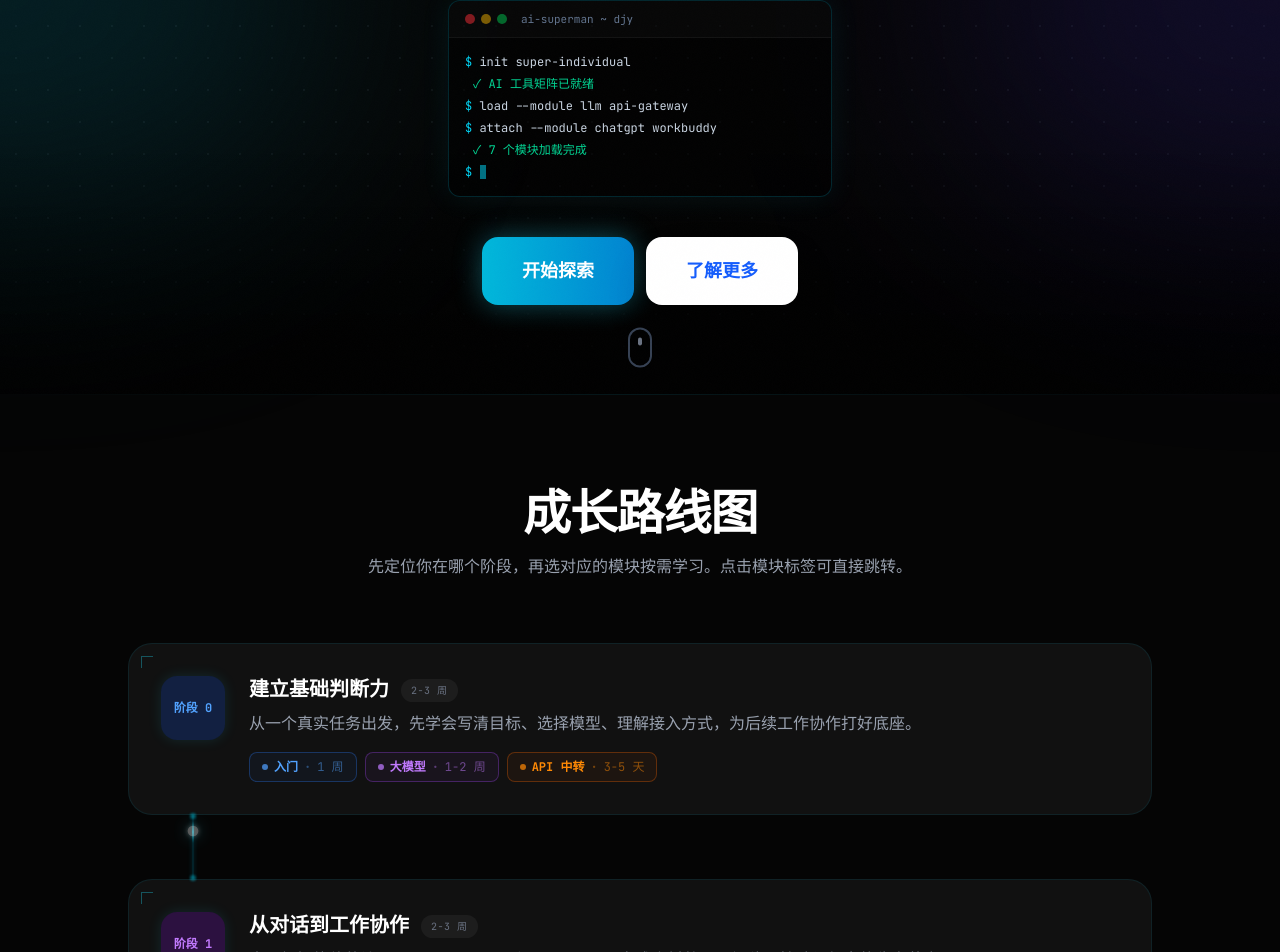
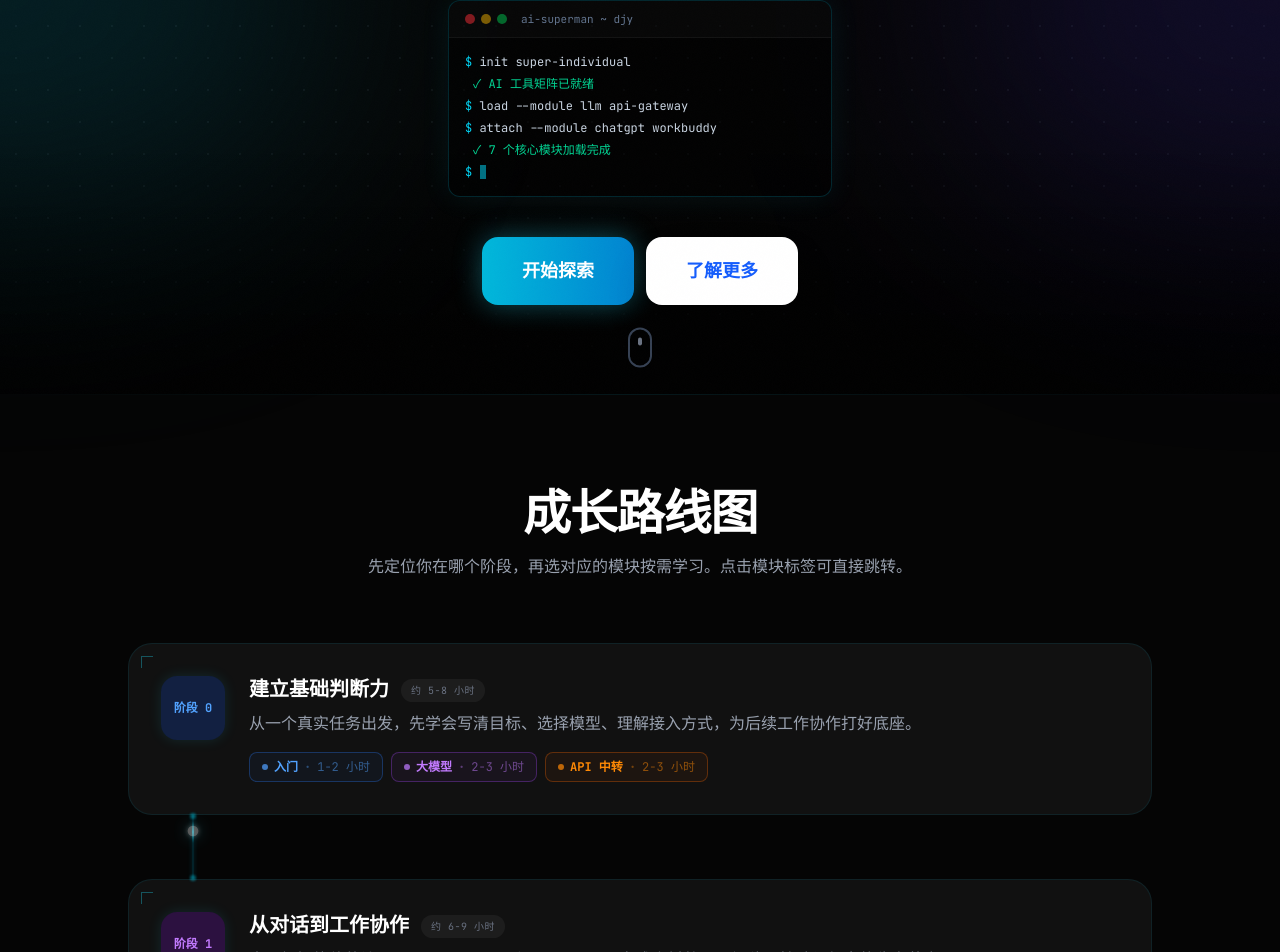
Before and after one commit to jiangjinggit/ai-super-djy-new, a React (Vite) app: page / in a window 1280 px wide. Shown: the part 406-1358 px from the top of the page. Built offline with nearby package versions, Linux system fonts and the light colour scheme.

Commit message:
fix site-wide content consistency

```diff
--- a/src/components/lesson-page/LessonMarkdown.tsx
+++ b/src/components/lesson-page/LessonMarkdown.tsx
@@ -196,8 +196,13 @@ const components: Components = {
     );
   },
   table: ({ node, ...props }) => (
-    <div className="custom-scrollbar my-8 overflow-x-auto rounded-[28px] border border-slate-200 dark:border-white/10 bg-slate-200 dark:bg-black/20 shadow-[inset_0_1px_0_rgba(255,255,255,0.04)]">
-      <table className="min-w-[640px] w-full border-collapse text-left" {...props} />
+    <div
+      className="custom-scrollbar my-8 max-w-full overflow-x-auto overscroll-x-contain rounded-[28px] border border-slate-200 dark:border-white/10 bg-slate-200 dark:bg-black/20 shadow-[inset_0_1px_0_rgba(255,255,255,0.04)]"
+      role="region"
+      aria-label="可横向滚动的数据表"
+      tabIndex={0}
+    >
+      <table className="min-w-[560px] w-full border-collapse text-left md:min-w-[640px]" {...props} />
     </div>
   ),
   thead: ({ node, ...props }) => <thead className="bg-blue-500/10" {...props} />,
--- a/src/content/modules/index.ts
+++ b/src/content/modules/index.ts
@@ -15,10 +15,20 @@ import { openclawModule } from './openclaw';
 import { superIndividualModule } from './superIndividual';
 import { workBuddyModule } from './workBuddy';
 
-const lessonMarkdownFiles = import.meta.glob('../lessons/**/*.md', {
-  import: 'default',
-  query: '?raw',
-}) as Record<string, () => Promise<string>>;
+const lessonMarkdownFiles = import.meta.glob(
+  [
+    '../lessons/**/*.md',
+    '!../lessons/cases/*.md',
+    '!../lessons/openclaw/openclaw-channels.md',
+    '!../lessons/openclaw/openclaw-feishu-content-monitor.md',
+    '!../lessons/openclaw/openclaw-feishu-ops-watch.md',
+    '!../lessons/openclaw/openclaw-soul.md',
+  ],
+  {
+    import: 'default',
+    query: '?raw',
+  },
+) as Record<string, () => Promise<string>>;
 
 const BASE_MODULES: Record<ModuleId, BaseModuleContent> = {
   'super-individual': superIndividualModule,
@@ -46,14 +56,14 @@ const MODULE_METADATA: Record<
   }
 > = {
   'super-individual': {
-    estimatedTime: '1 周',
+    estimatedTime: '1-2 小时',
     difficulty: 'beginner',
     audience: ['第一次把 AI 用进真实工作的零基础用户', '希望减少重复劳动的个人学习者'],
     tags: ['AI 入门', '真实任务', 'Prompt', '模板复用'],
     prerequisites: ['准备一个低风险小任务和一份真实材料'],
   },
   llm: {
-    estimatedTime: '1-2 周',
+    estimatedTime: '2-3 小时',
     difficulty: 'intermediate',
     audience: ['需要做模型选型的用户', '准备接 API 或做多模型协作的用户'],
     tags: ['模型选型', 'API', '上下文', '成本控制'],
@@ -141,6 +151,12 @@ const extractLessonSlug = (image: string) => {
 };
 
 const getLessonBody = (moduleId: ModuleId, slug: string, lesson: BaseLesson): (() => Promise<string>) => {
+  // 场景模块已收束为轻量工作流，统一使用模块内的精简正文，避免旧版复杂配置再次进入公开课程。
+  const fallback = lesson.fullContent.map((item) => `## ${item.subtitle}\n\n${item.text}`).join('\n\n');
+  if (moduleId === 'cases') {
+    return () => Promise.resolve(fallback);
+  }
+
   const key = `../lessons/${moduleId}/${slug}.md`;
   const loader = lessonMarkdownFiles[key];
 
@@ -148,8 +164,6 @@ const getLessonBody = (moduleId: ModuleId, slug: string, lesson: BaseLesson): ((
     return loader;
   }
 
-  // 回退：从 fullContent 生成
-  const fallback = lesson.fullContent.map((item) => `## ${item.subtitle}\n\n${item.text}`).join('\n\n');
   return () => Promise.resolve(fallback);
 };
 
--- a/src/content/modules/llm.ts
+++ b/src/content/modules/llm.ts
@@ -145,7 +145,7 @@ export const llmModule: BaseModuleContent = {
     },
   ],
   cta: {
-    text: '模型逻辑理顺后，下一步深入 Codex 实战 → 学习 Codex 智能体',
-    link: '/module/codex-agent',
+    text: '模型选型逻辑理顺后，下一步把模型接入方式配置清楚 → 学习 API 中转与模型接入',
+    link: '/module/api-gateway',
   },
 };
--- a/src/content/modules/superIndividual.ts
+++ b/src/content/modules/superIndividual.ts
@@ -155,7 +155,7 @@ export const superIndividualModule: BaseModuleContent = {
     },
   ],
   cta: {
-    text: '已经跑通第一个任务？继续把对话方法练稳 → 学习 ChatGPT 高效工作',
-    link: '/module/chatgpt',
+    text: '已经跑通第一个任务？下一步学会按任务选择模型 → 进入大模型实战库',
+    link: '/module/llm',
   },
 };
--- a/src/pages/HomePage.tsx
+++ b/src/pages/HomePage.tsx
@@ -26,8 +26,10 @@ const StatCard = ({ target, label, suffix }: { target: number; label: string; su
   );
 };
 
+const CORE_MODULE_IDS = VISIBLE_MODULE_IDS.filter((moduleId) => moduleId !== 'ai-group');
+
 const HOME_STATS = [
-  { target: MODULE_CARDS.length, label: '核心模块', suffix: '' },
+  { target: CORE_MODULE_IDS.length, label: '核心模块', suffix: '' },
   {
     target: VISIBLE_MODULE_IDS.reduce((total, moduleId) => total + MODULE_CONTENT[moduleId].lessons.length, 0),
     label: '主题课程',
@@ -107,7 +109,7 @@ const Hero = () => {
                 <p className="text-emerald-400 pl-2">✓ AI 工具矩阵已就绪</p>
                 <p><span className="text-cyan-400">$</span> <span className="text-slate-300"> load --module llm api-gateway</span></p>
                 <p><span className="text-cyan-400">$</span> <span className="text-slate-300"> attach --module chatgpt workbuddy</span></p>
-                <p className="text-emerald-400 pl-2">✓ 7 个模块加载完成</p>
+                <p className="text-emerald-400 pl-2">✓ {CORE_MODULE_IDS.length} 个核心模块加载完成</p>
                 <p className="flex items-center gap-1"><span className="text-cyan-400">$</span><span className="inline-block w-1.5 h-3.5 bg-cyan-400/80 ml-1 animate-pulse" /></p>
               </div>
             </motion.div>
@@ -210,40 +212,40 @@ const JOURNEY_PHASES: Array<{
   title: string;
   desc: string;
   color: ModuleColor;
-  modules: Array<{ id: ModuleId; label: string; time: string; color: ModuleColor }>;
+  modules: Array<{ id: ModuleId; label: string; color: ModuleColor }>;
 }> = [
   {
     phase: '阶段 0',
-    time: '2-3 周',
+    time: '约 5-8 小时',
     title: '建立基础判断力',
     desc: '从一个真实任务出发，先学会写清目标、选择模型、理解接入方式，为后续工作协作打好底座。',
     color: 'blue',
     modules: [
-      { id: 'super-individual', label: '入门', time: '1 周', color: 'blue' },
-      { id: 'llm', label: '大模型', time: '1-2 周', color: 'purple' },
-      { id: 'api-gateway', label: 'API 中转', time: '3-5 天', color: 'orange' },
+      { id: 'super-individual', label: '入门', color: 'blue' },
+      { id: 'llm', label: '大模型', color: 'purple' },
+      { id: 'api-gateway', label: 'API 中转', color: 'orange' },
     ],
   },
   {
     phase: '阶段 1',
-    time: '2-3 周',
+    time: '约 6-9 小时',
     title: '从对话到工作协作',
     desc: '先理解智能体的边界，再用 ChatGPT 和 WorkBuddy 完成资料整理、初稿、核验与复盘的稳定节奏。',
     color: 'purple',
     modules: [
-      { id: 'agent-intro', label: '智能体入门', time: '1 周', color: 'emerald' },
-      { id: 'chatgpt', label: 'ChatGPT', time: '1-2 周', color: 'blue' },
-      { id: 'workbuddy', label: 'WorkBuddy', time: '1-2 周', color: 'purple' },
+      { id: 'agent-intro', label: '智能体入门', color: 'emerald' },
+      { id: 'chatgpt', label: 'ChatGPT', color: 'blue' },
+      { id: 'workbuddy', label: 'WorkBuddy', color: 'purple' },
     ],
   },
   {
     phase: '阶段 2',
-    time: '持续复用',
+    time: '2-3 小时',
     title: '迁移到真实场景',
     desc: '用案例库把方法迁移到内容、研究、MVP、报告和运营流程，重点验证前置条件和风险边界。',
     color: 'orange',
     modules: [
-      { id: 'cases', label: '场景与案例', time: '随时', color: 'purple' },
+      { id: 'cases', label: '场景与案例', color: 'purple' },
     ],
   },
   {
@@ -253,7 +255,7 @@ const JOURNEY_PHASES: Array<{
     desc: '看清拼团优势、额度倍率、月末清空、团内转让和使用边界，确认适合后再按联系方式申请入团。',
     color: 'orange',
     modules: [
-      { id: 'ai-group', label: 'AI 拼团', time: '20-25 分钟', color: 'orange' },
+      { id: 'ai-group', label: 'AI 拼团', color: 'orange' },
     ],
   },
 ];
@@ -311,7 +313,7 @@ const LearningJourney = () => {
                               <span className="w-1.5 h-1.5 rounded-full bg-current opacity-70 shrink-0" />
                               {mod.label}
                               <span className="opacity-40">·</span>
-                              <span className="opacity-50 font-normal">{mod.time}</span>
+                              <span className="opacity-50 font-normal">{MODULE_CONTENT[mod.id].estimatedTime}</span>
                             </button>
                           ))}
                         </div>
```
Also changed, not shown: index.html (+7 -7 lines), public/og-cover.png (added), 1 other file (tests, documents, lock files or other folders).
